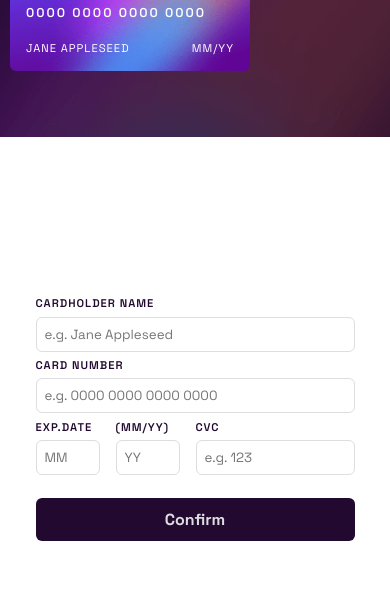
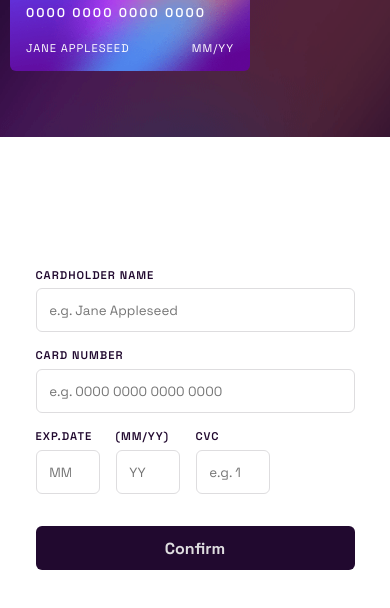
Before and after one commit to wlissisDev/card-interactive, a plain HTML site: page index.html in a window 390 px wide. Shown: the part 144-752 px from the top of the page. Drawn offline with Linux system fonts and the light colour scheme.

Commit message:
validação

```diff
--- a/index.html
+++ b/index.html
@@ -59,17 +59,17 @@
                 <div class="inputs">
                     <div class="exp info">
                         <label>EXP.DATE</label>
-                        <input required type="number" placeholder="MM">
+                        <input required type="number" min="1" max="12" placeholder="MM">
                         <span class="error"></span>
                     </div>
                     <div class="date info">
                         <label>(MM/YY)</label>
-                        <input required type="number" placeholder="YY">
+                        <input required type="number" min="23" max="28" m placeholder="YY">
                         <span class="error"></span>
                     </div>
                     <div class="cvc info">
                         <label>CVC</label>
-                        <input required type="number" placeholder="e.g. 123">
+                        <input required type="number" min="000" max="999" placeholder="e.g. 123">
                         <span class="error"></span>
                     </div>
                 </div>
--- a/style.css
+++ b/style.css
@@ -350,13 +350,13 @@ button {
     /* ================ */
     .section-two form {
         width: 90%;
-        gap: .4rem;
+        gap: 1rem;
         padding: 1rem;
     }
 
 
     .section-two .input input {
-        padding: 0.5rem;
+        padding: 0.8rem;
     }
     .section-two .input label {
         font-size: 0.7rem;
@@ -364,19 +364,19 @@ button {
 
     .exp input {
         width: 4rem;
-        padding: 0.5rem;
+        padding: 0.8rem;
 
     }
 
     .date input {
         width: 4rem;
-        padding: 0.5rem;
+        padding: 0.8rem;
 
     }
 
     .cvc input {
         width: 100%;
-        padding: 0.5rem;
+        padding: 0.8rem;
 
     }
 
```
